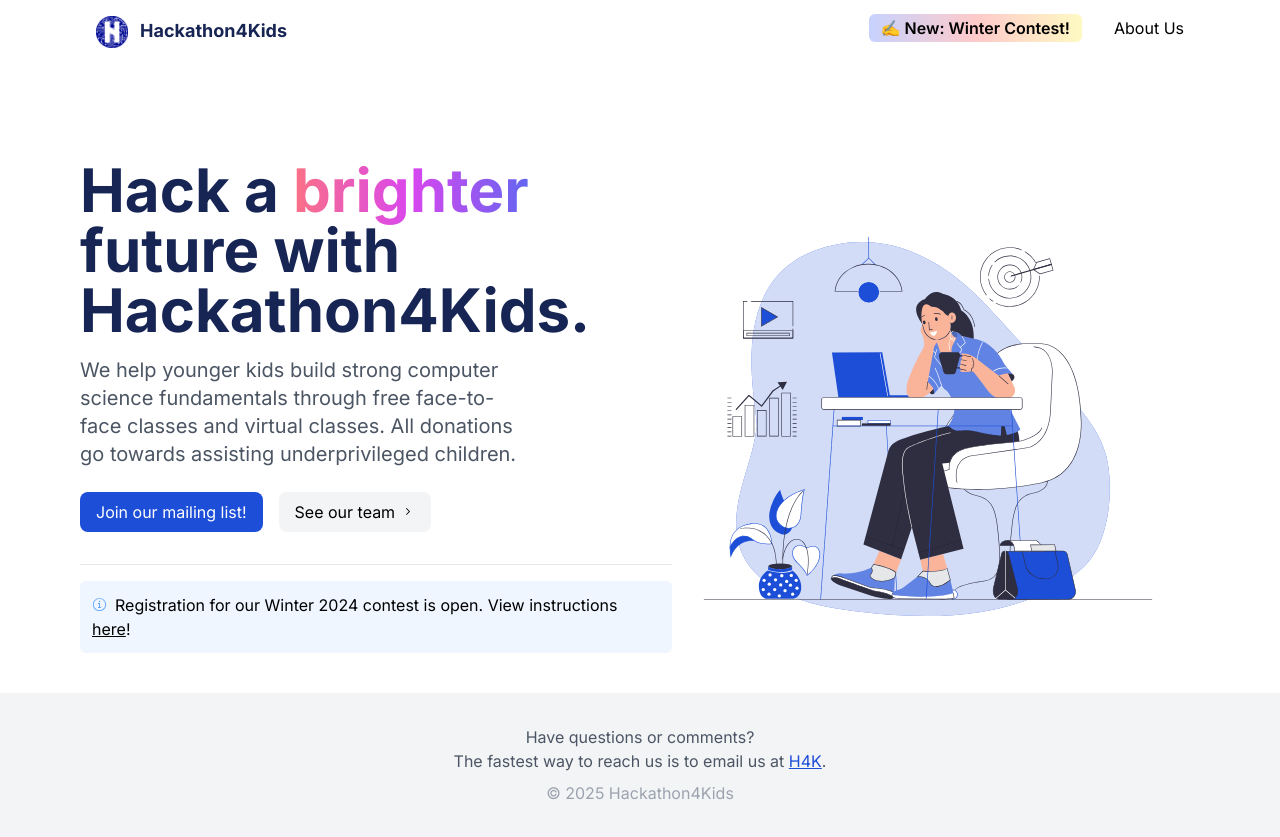
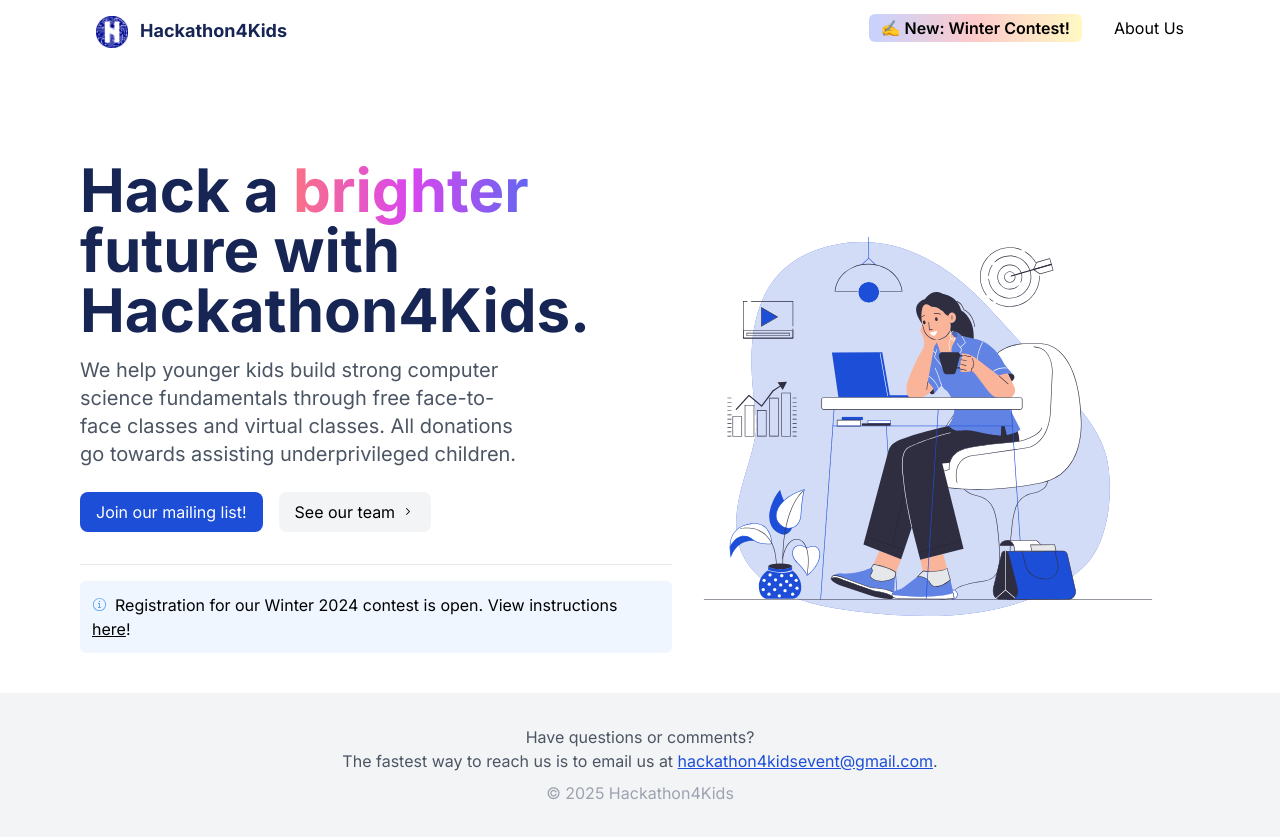
Before and after one commit to hellolol346/hackathon4kids.org, a Next.js app: page / in a window 1280 px wide. Built offline with nearby package versions, Linux system fonts and the light colour scheme.

Commit message:
Update Footer.tsx

```diff
--- a/src/app/Footer.tsx
+++ b/src/app/Footer.tsx
@@ -7,7 +7,7 @@ const Footer = () => {
         The fastest way to reach us is to email us at
         {' '}
         <a href="mailto:hackathon4kidsevent@gmail.com" className="underline text-blue-700">
-          H4K
+          hackathon4kidsevent@gmail.com
         </a>.
       </p>
       <p className="mt-auto text-center text-gray-400">
```
